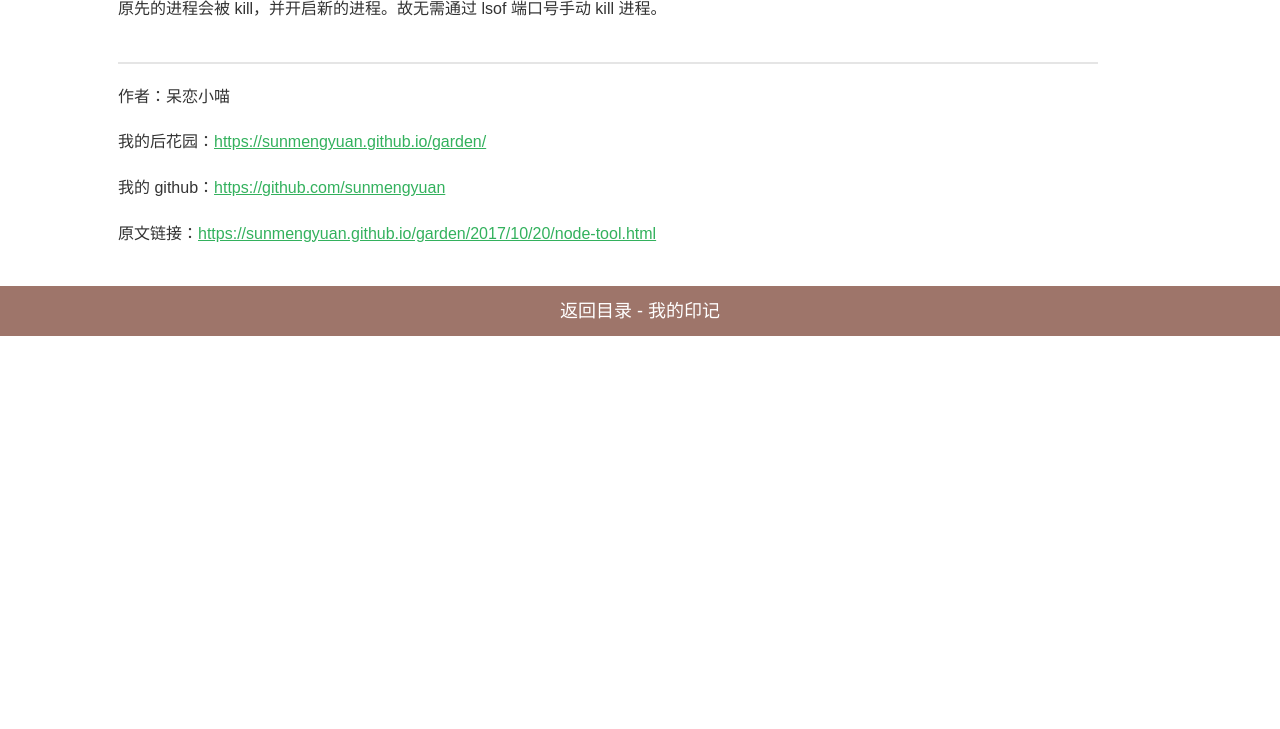
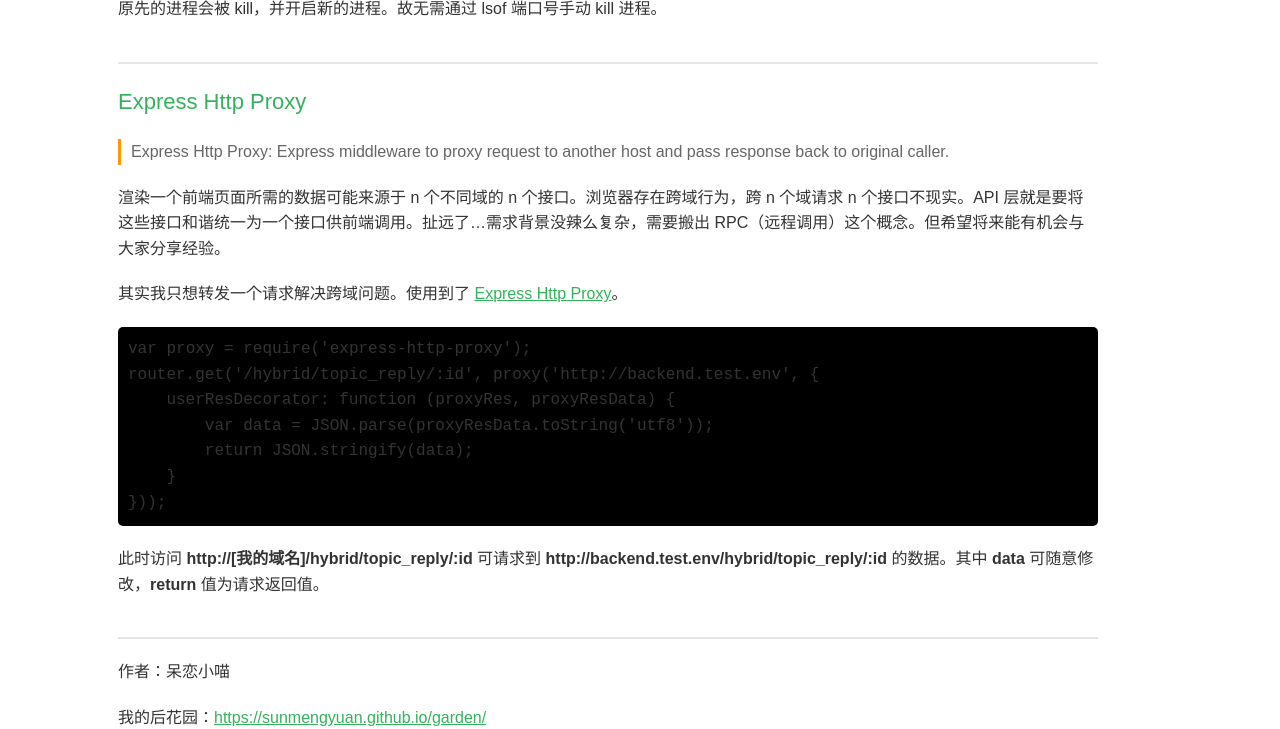
Before and after one commit to sunmengyuan/sunmengyuan.github.io, a Jekyll site: the page built from website/_posts/2017-10-20-node-tool.md, in a window 1280 px wide and 900 px high, scrolled down 4010 px, cut to the strip 171-900 px from the top of the window. Built offline with Jekyll 4.4.1, drawn with Linux system fonts in a browser that asks for light colours; nearby versions of some CDN libraries; comment, search, counter and statistics services are not loaded; before the commit the page ends 4517 px from its top, so only the background shows below that.

Commit message:
更新 转发请求

````diff
--- a/garden/views/posts/index.html
+++ b/garden/views/posts/index.html
@@ -55,6 +55,8 @@
                     <li>simple git</li>
 
                     <li>pm2</li>
+
+                    <li>http proxy</li>
 
                 </ul>
                 <img src="http://oy4688ju4.bkt.clouddn.com/thumb.jpg" />
--- a/website/_posts/2017-10-20-node-tool.md
+++ b/website/_posts/2017-10-20-node-tool.md
@@ -3,7 +3,7 @@ layout: post
 title: "NodeJS 小工具推荐"
 date: "2017-10-20"
 abstract: "初尝 Node.js 开发，使用到了一些小工具，在此与大家分享。一篇小白出品的小白文，欢迎大神们慷慨指导！"
-keywords: ["node.js", "cheerio", "simple git", "pm2"]
+keywords: ["node.js", "cheerio", "simple git", "pm2", "http proxy"]
 thumb: "http://oy4688ju4.bkt.clouddn.com/thumb.jpg"
 ---
 
@@ -112,6 +112,28 @@ pm2 restart [名称]
 
 *****
 
+### Express Http Proxy
+
+> Express Http Proxy: Express middleware to proxy request to another host and pass response back to original caller.
+
+渲染一个前端页面所需的数据可能来源于 n 个不同域的 n 个接口。浏览器存在跨域行为，跨 n 个域请求 n 个接口不现实。API 层就是要将这些接口和谐统一为一个接口供前端调用。扯远了...需求背景没辣么复杂，需要搬出 RPC（远程调用）这个概念。但希望将来能有机会与大家分享经验。
+
+其实我只想转发一个请求解决跨域问题。使用到了 [Express Http Proxy](https://github.com/villadora/express-http-proxy)。
+
+```js
+var proxy = require('express-http-proxy');
+router.get('/hybrid/topic_reply/:id', proxy('http://backend.test.env', {
+    userResDecorator: function (proxyRes, proxyResData) {
+        var data = JSON.parse(proxyResData.toString('utf8'));
+        return JSON.stringify(data);
+    }
+}));
+```
+
+此时访问 __http://[我的域名]/hybrid/topic_reply/:id__ 可请求到 __http://backend.test.env/hybrid/topic_reply/:id__ 的数据。其中 __data__ 可随意修改，__return__ 值为请求返回值。
+
+*****
+
 作者：呆恋小喵
 
 我的后花园：<https://sunmengyuan.github.io/garden/>
````
Also changed, not shown: garden/2017/10/20/node-tool.html (+27 -1 lines).
